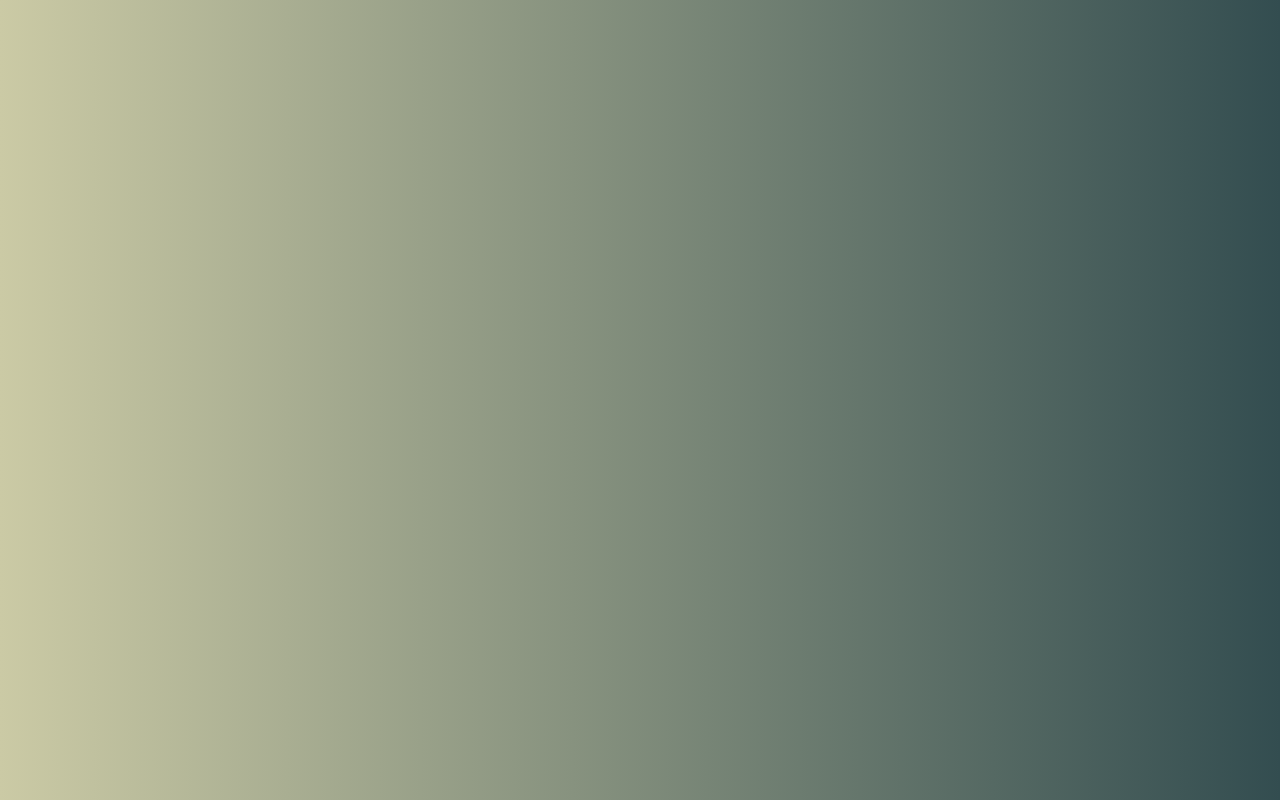
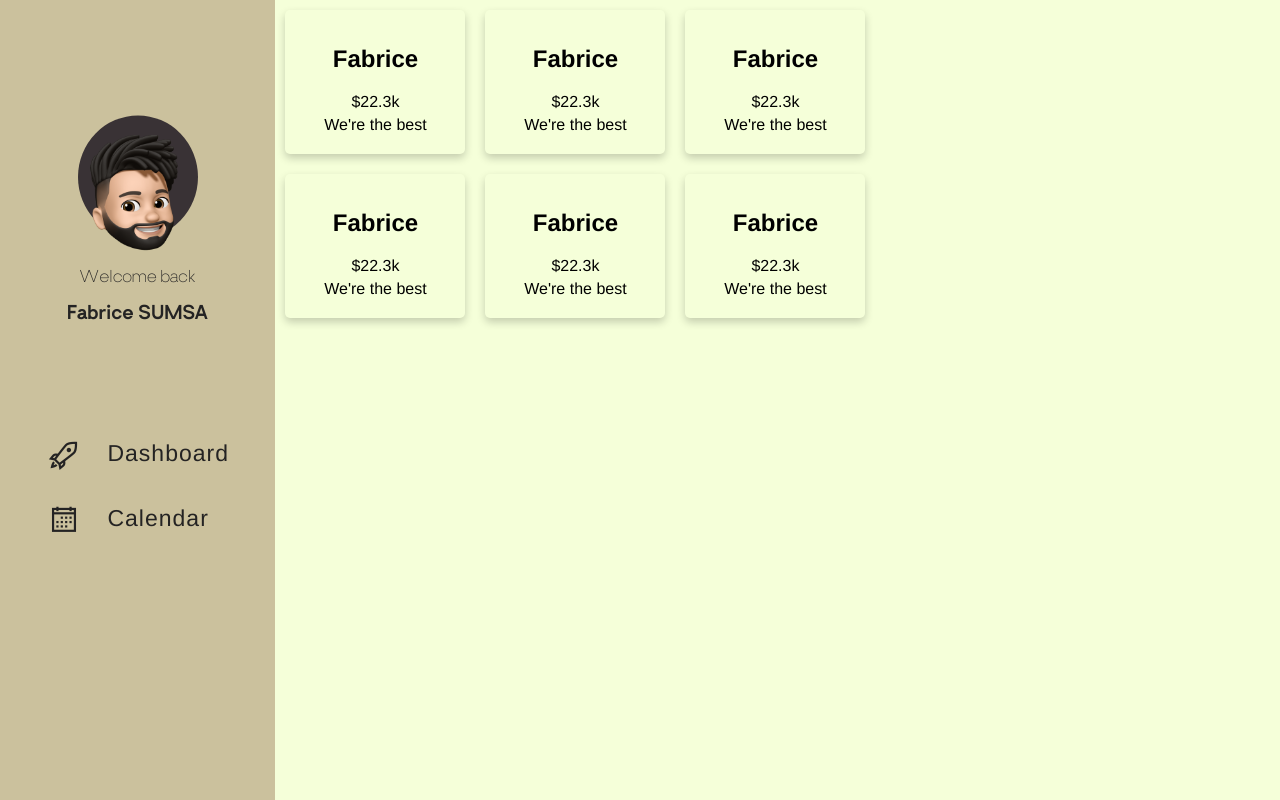
Before and after one commit to JK2018/EPITECH---Pool---TP00700-Frontend, a Vue app: page /homePage in a window 1280 px wide. Built offline with nearby package versions, Linux system fonts and the light colour scheme; sample sign-in values are in the browser's storage.

Commit message:
add correct redirect path add sidebar with item menu

```diff
--- a/src/App.vue
+++ b/src/App.vue
@@ -6,10 +6,20 @@
 
 <script>
 
+// import HomePage from "@/components/HomePage";
 export default {
   name: 'App',
   components: {
-  }
+    // HomePage
+  },
+  data() {
+    return {
+    }
+  },
+  mounted() {
+  },
+  methods: {
+  },
 }
 </script>
 
--- a/src/Routes.js
+++ b/src/Routes.js
@@ -1,10 +1,19 @@
 import Login from './components/Login.vue'
 import Registration from './components/Registration.vue'
-import HomePage from "./components/HomePage";
+import HomePage from "@/components/HomePage";
+import Dashboard from "@/components/Dashboard";
+
+function guardMyRoute(to, from, next) {
+    console.log("haha: "+localStorage.getItem("token"));
+    let isAuth = false;
+    isAuth = localStorage.getItem("token") !== null;
+    isAuth ? next() : next('/login')
+}
 
 export default [
-    {path: '/', component: Login},
-    {path: '/registration', component: Registration},
-    {path: '/dashboard', component: HomePage}
-
+    {path: '*', component: Login},
+    {path: '/login', name:'login', component: Login},
+    {path: '/register', name:'register', component: Registration},
+    {path: '/dashboard', beforeEnter: guardMyRoute, name:'dashboard', component: Dashboard},
+    {path: '/homePage', beforeEnter: guardMyRoute, name:'homePage', component: HomePage}
 ]
--- /dev/null
+++ b/src/components/Dashboard.vue
@@ -0,0 +1,32 @@
+<template>
+  <div>
+      <div class="dsh-row">
+        <CardCustom title="Fabrice" price="$22.3k" desc="We're the best"/>
+        <CardCustom title="Fabrice" price="$22.3k" desc="We're the best"/>
+        <CardCustom title="Fabrice" price="$22.3k" desc="We're the best"/>
+      </div>
+      <div class="dsh-row">
+        <CardCustom title="Fabrice" price="$22.3k" desc="We're the best"/>
+        <CardCustom title="Fabrice" price="$22.3k" desc="We're the best"/>
+        <CardCustom title="Fabrice" price="$22.3k" desc="We're the best"/>
+      </div>
+  </div>
+</template>
+
+<script>
+import CardCustom from "@/custom-elements/CardCustom";
+
+export default {
+  name: "Dashboard",
+  components: {
+    CardCustom,
+  }
+}
+</script>
+
+<style scoped>
+  .dsh-row{
+    display: flex;
+    flex-direction: row;
+  }
+</style>
--- a/src/components/HomePage.vue
+++ b/src/components/HomePage.vue
@@ -15,46 +15,51 @@
       </div>
       <div class="user-menu">
         <div class="icon-btn">
-          <BtnCustom icon-name="las la-rocket"
-                     text-name="Dashboard"></BtnCustom>
-          <BtnCustom icon-name="las la-calendar"
-                     text-name="Calendar"></BtnCustom>
+
+          <BtnCustom
+              @click.native="getMenu(1)"
+              icon-name="las la-rocket"
+              text-name="Dashboard"></BtnCustom>
+          <BtnCustom
+              @click.native="getMenu(2)"
+              icon-name="las la-calendar"
+              text-name="Calendar"></BtnCustom>
         </div>
-<!--        <div class="icon-btn">-->
-<!--          <BtnCustom text-name="Clients"></BtnCustom>-->
-<!--        </div>-->
-<!--        <div class="icon-btn">-->
-<!--          <BtnCustom text-name="Invoices"></BtnCustom>-->
-<!--        </div>-->
-<!--        <div class="icon-btn">-->
-<!--          <BtnCustom text-name="Estimates"></BtnCustom>-->
-<!--        </div>-->
       </div>
     </div>
-<!--    <div class="dashboard">-->
-<!--      <div class="dsh-row">-->
-<!--        <CardCustom title="Fabrice" price="$22.3k" desc="We're the best"/>-->
-<!--        <CardCustom title="Fabrice" price="$22.3k" desc="We're the best"/>-->
-<!--        <CardCustom title="Fabrice" price="$22.3k" desc="We're the best"/>-->
-<!--      </div>-->
-<!--      <div class="dsh-row">-->
-<!--        <CardCustom title="Fabrice" price="$22.3k" desc="We're the best"/>-->
-<!--        <CardCustom title="Fabrice" price="$22.3k" desc="We're the best"/>-->
-<!--        <CardCustom title="Fabrice" price="$22.3k" desc="We're the best"/>-->
-<!--      </div>-->
-<!--    </div>-->
+
+    <div class="dashboard">
+      <Dashboard v-if="menuType === 1"></Dashboard>
+      <SearchUser v-if="menuType === 2"></SearchUser>
+<!--      <router-view></router-view>-->
+    </div>
+
   </div>
 </template>
 
 <script>
 import BtnCustom from "@/custom-elements/BtnCustom";
-// import CardCustom from "@/custom-elements/CardCustom";
+import Dashboard from "@/components/Dashboard";
+import SearchUser from "@/components/SearchUser";
 
 export default {
   name: "HomePage",
   components: {
+    SearchUser,
+    Dashboard,
     BtnCustom,
     // CardCustom,
+  },
+  methods: {
+    getMenu(val){
+      this.menuType = val;
+      console.log("Val = "+this.menuType)
+    }
+  },
+  data() {
+    return {
+      menuType: 1,
+    }
   }
 }
 </script>
@@ -70,15 +75,19 @@ export default {
 .sidebar {
   display: flex;
   flex-direction: column;
-  height: 100%;
   padding: 20px;
-  background-color: #151012;
+  background-color: #cbc19d;
+  /*background-color: #151012;*/
   width: 300px;
 }
 
 .dashboard {
   display: flex;
   flex-direction: column;
+  background-color: #f5ffd9;
+  width: 100%;
+  height: 100%;
+  color: black;
 }
 
 .user-info {
@@ -120,10 +129,6 @@ export default {
   flex-direction: column;
 }
 
-.dsh-row{
-  display: flex;
-  flex-direction: row;
-}
 
 /*@font-face {*/
 /*  font-family: bransleyBold;*/
@@ -144,7 +149,7 @@ export default {
 
 .user-name {
   text-align: center;
-  color: white;
+  color: #242323;
 }
 
 
--- a/src/components/Login.vue
+++ b/src/components/Login.vue
@@ -6,7 +6,7 @@
         <h1>Welcome to Time Manager</h1>
         <p>Sed ut perspiciatis unde omnis iste natus error sit voluptatem Sed ut perspiciatis Sed ut perspiciatis unde omnis iste natus error sit voluptatem unde omnis iste natus error sit voluptatem accusantium doloremque laudantium, totam rem aperiam, eaque ipsa quae ab illo inventore veritatis et quasi architecto beatae vitae dicta sunt explicabo. </p>
         <!--<a href="#" class="square_btn">Create account</a>-->
-        <router-link  to="/registration">
+        <router-link  to="/register">
           <span></span>
           <span></span>
           <span></span>
@@ -28,7 +28,7 @@
             <input type="password" name="" required>
             <label>Password</label>
           </div>
-          <a class="formSubmit" href="/dashboard">
+          <a class="formSubmit" v-on:click="login">
             <span></span>
             <span></span>
             <span></span>
@@ -54,8 +54,13 @@ export default {
         return{
 
         }
+    },
+    methods: {
+        login(){
+          localStorage.setItem("token","abc");
+          this.$router.push({name:'homePage'});
+        }
     }
-
 }
 </script>
 
--- a/src/components/Registration.vue
+++ b/src/components/Registration.vue
@@ -6,7 +6,7 @@
         <h1>Welcome to Time Manager</h1>
         <p>Sed ut perspiciatis unde omnis iste natus error sit voluptatem Sed ut perspiciatis Sed ut perspiciatis unde omnis iste natus error sit voluptatem unde omnis iste natus error sit voluptatem accusantium doloremque laudantium, totam rem aperiam, eaque ipsa quae ab illo inventore veritatis et quasi architecto beatae vitae dicta sunt explicabo. </p>
         <!--<a href="#" class="square_btn">Create account</a>-->
-        <router-link  to="/">
+        <router-link  to="/login">
           <span></span>
           <span></span>
           <span></span>
--- /dev/null
+++ b/src/components/SearchUser.vue
@@ -0,0 +1,13 @@
+<template>
+  <div>Bit bit bit</div>
+</template>
+
+<script>
+export default {
+name: "SearchUser"
+}
+</script>
+
+<style scoped>
+
+</style>
--- a/src/custom-elements/BtnCustom.vue
+++ b/src/custom-elements/BtnCustom.vue
@@ -1,8 +1,8 @@
 <template>
-  <a href="" class="btn-view">
+  <div class="btn-view">
     <i :class=iconName></i>
     <span >{{textName}}</span>
-  </a>
+  </div>
 </template>
 
 <script>
@@ -18,7 +18,7 @@ export default {
 <style scoped>
   .btn-view{
     text-decoration: none;
-    color: white;
+    color: #242323;
     letter-spacing: 1px;
     display: inline-flex;
     margin: 15px;
--- a/src/custom-elements/CardCustom.vue
+++ b/src/custom-elements/CardCustom.vue
@@ -11,7 +11,7 @@ export default {
   name: "CardCustom",
   props: {
     title: String,
-    price: Number,
+    price: String,
     desc: String,
   }
 }
```
Also changed, not shown: src/timer.png (added), 1 other file (tests, documents, lock files or other folders).
